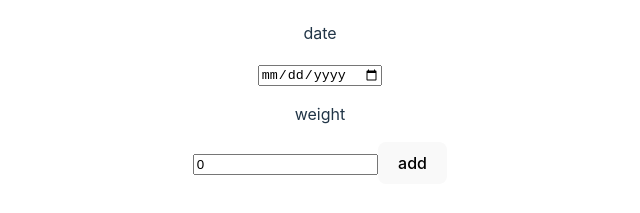
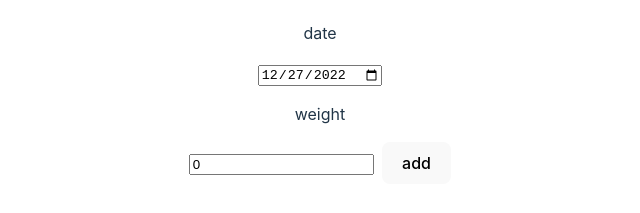
Before and after one commit to pranavbhart/bodyweight-tracker, a React (Vite) app: page / in a window 1280 px wide. Shown: the part 455-668 px from the top of the page, without its empty margins (320-960 px from the left). Built offline with nearby package versions, Linux system fonts and the light colour scheme.

Commit message:
feat: set initial date for input to today, set initial weight to latest

```diff
--- a/src/App.jsx
+++ b/src/App.jsx
@@ -3,18 +3,25 @@ import MyChartComponent from './MyChartComponent';
 import './App.css'
 
 function App() {
+  const today = () => {
+    const date = new Date();
+    const year = date.getFullYear();
+    const month = date.getMonth() + 1;
+    const day = date.getDate();
+    return `${year}-${month}-${day}`;
+  }
 
-  const [date, setDate] = useState('');
-  const [weightValue, setWeightValue] = useState(0);
-  const [weightsArray, pushWeightToState] = useState(localStorage.getItem('weightsArray') ? JSON.parse(localStorage.getItem('weightsArray')) : []);
+  const [date, setDate] = useState(today);
+  const [weightsArray, setWeights] = useState(localStorage.getItem('weightsArray') ? JSON.parse(localStorage.getItem('weightsArray')) : []);
+  const [weightValue, setWeightValue] = useState(weightsArray[weightsArray.length - 1] ? weightsArray[weightsArray.length - 1].weight : 0);
 
   useEffect(() => {
     localStorage.setItem('weightsArray', JSON.stringify(weightsArray))
   }, [weightsArray]);
 
   const handleAdd = () => {
-    if (date === '' || weightValue === 0) {
-      alert("Date or weight is empty");
+    if (weightValue === 0) {
+      alert("Weight is empty");
       return;
     }
     const foundIndex = weightsArray.findIndex((item) => item.date === date);
@@ -22,30 +29,30 @@ function App() {
       alert("Overwriting existing weight");
       const newWeightsArray = [...weightsArray];
       newWeightsArray[foundIndex] = {date, weight: weightValue};
-      pushWeightToState(newWeightsArray);
+      setWeights(newWeightsArray);
     }
     else {
-      pushWeightToState([...weightsArray, {date, weight: weightValue}]
+      setWeights([...weightsArray, {date, weight: weightValue}]
         .sort((a, b) => new Date(a.date) - new Date(b.date)));
     }
   }
 
   const handleDelete = (index) => {
     const newArray = weightsArray.filter((item, i) => i !== index);
-    pushWeightToState(newArray);
+    setWeights(newArray);
   }
 
   return (
-
     <div>
       <h1>Weight Tracker</h1>
       <MyChartComponent data={weightsArray} />
 
       <p>date</p>
-      <input type="date" value={date} onChange={e => setDate(e.target.value)}/>
+      <input id='datePicker' type="date" value={date} onChange={e => setDate(e.target.value)}/>
       <p>weight</p>
       <input type="number" value={weightValue} onChange={e => setWeightValue(e.target.value)} />
       <button onClick={handleAdd}>add</button>
+
       <ul>
           {weightsArray.map((weightItem, index) => (
             <div key={index} className='weightInfo'>
--- a/src/index.css
+++ b/src/index.css
@@ -47,6 +47,7 @@ button {
   background-color: #1a1a1a;
   cursor: pointer;
   transition: border-color 0.25s;
+  margin-left: 0.5em;
 }
 button:hover {
   border-color: #646cff;
```
